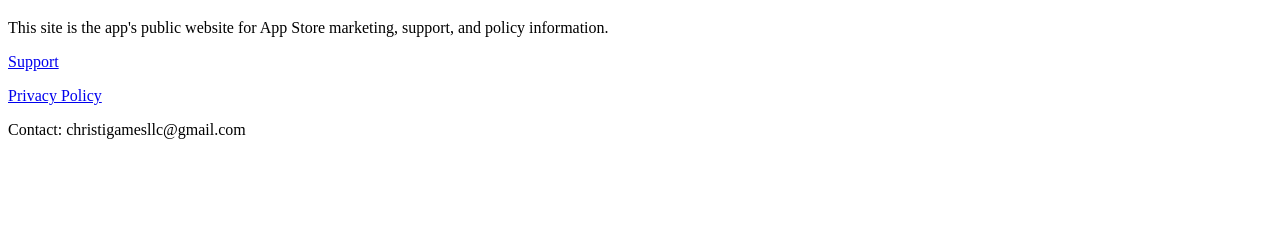
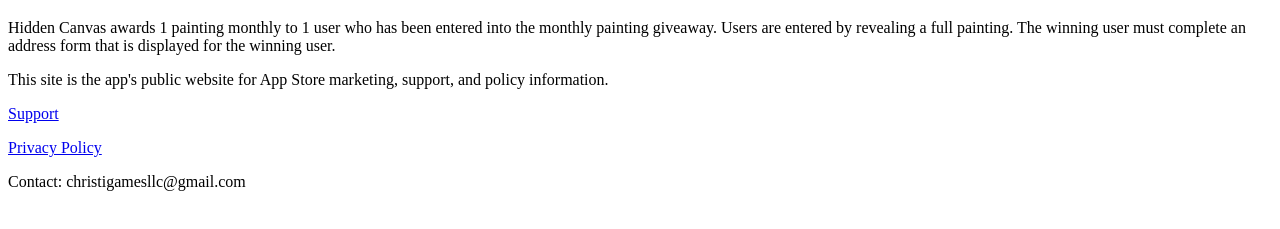
Before and after one commit to DeedaG/privacypolicy, a plain HTML site: page index.html in a window 1280 px wide. Shown: the part 61-290 px from the top of the page. Drawn offline with Linux system fonts and the light colour scheme.

Commit message:
hidden canvas giveaway

```diff
--- a/index.html
+++ b/index.html
@@ -7,6 +7,11 @@
 </head>
 <body>
   <h1>Christi Games, LLC</h1>
+<p>Hidden Canvas awards 1 painting monthly to 1 user who has been entered into the monthly painting giveaway.
+   Users are entered by revealing a full painting.
+    The winning user must complete an address form that is displayed for the winning user. </p>
+
+
   <p>This site is the app's public website for App Store marketing, support, and policy information.</p>
   <p><a href="./support.html">Support</a></p>
   <p><a href="./privacy.html">Privacy Policy</a></p>
```
